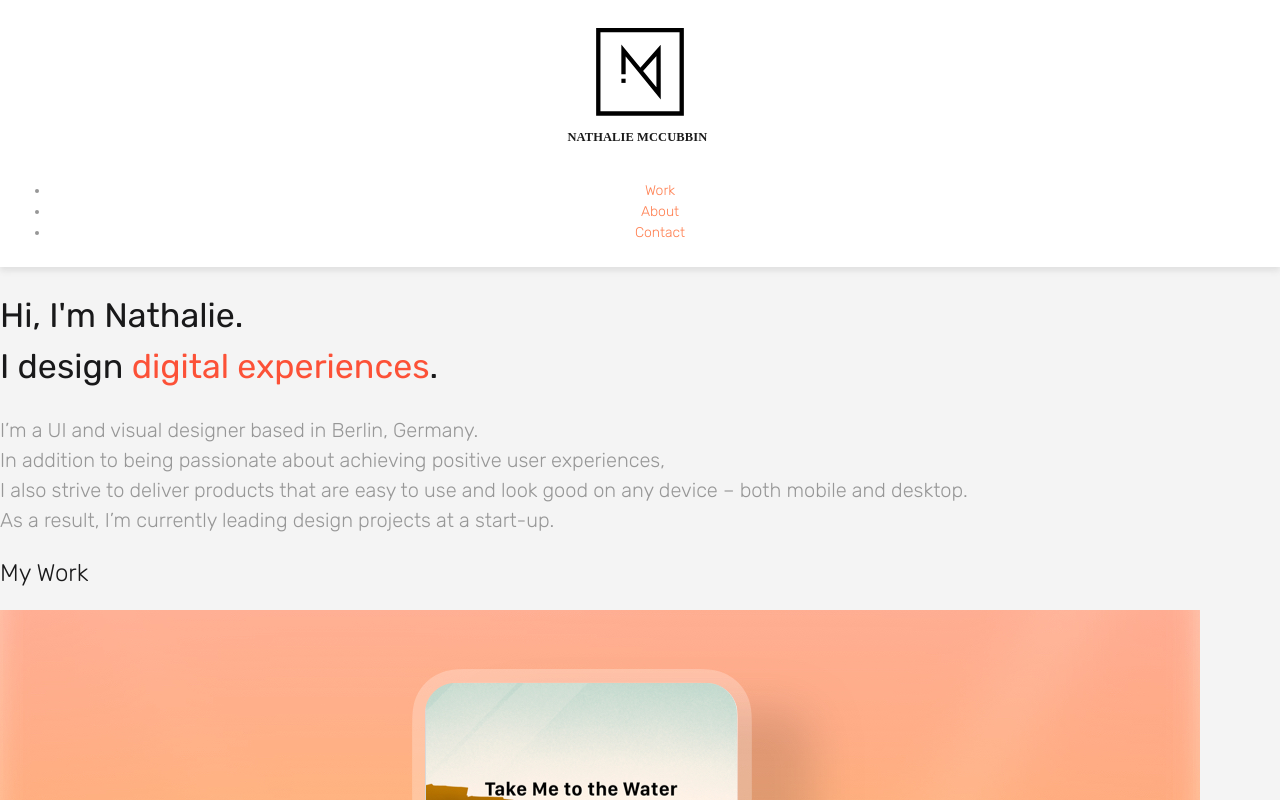
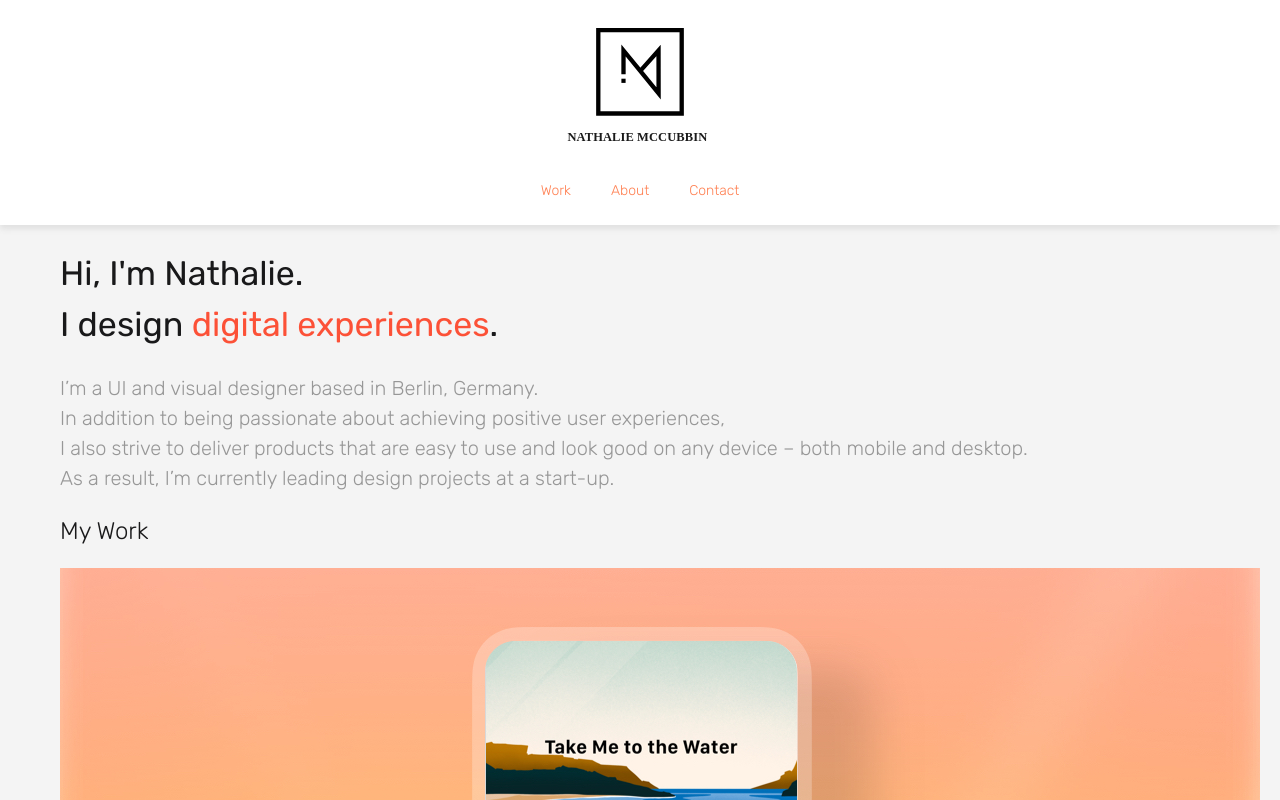
Before and after one commit to NatMay91/Nathalie-McCubbin-Portfolio, a plain HTML site: page index.html in a window 1280 px wide. Shown: the top 800 px of the page. Drawn offline with nearby package versions, Linux system fonts and the light colour scheme.

Commit message:
header and footer adjusted
padding added

```diff
--- a/css/style.css
+++ b/css/style.css
@@ -123,6 +123,16 @@ a:focus {
   text-decoration: underline;
 }
 
+ul {
+  list-style: none;
+  display: flex;
+  padding-left: 0;
+}
+
+ul>li {
+  padding: 0 10px;
+}
+
 .button {
   display: inline-block; /* since the <a> tag is inline by default, we need to change this to inline-block, but more on this in the next exercise */
   background-color: #ff7f50;
@@ -150,3 +160,20 @@ a:focus {
   opacity: 0.8; /* Reduces the opacity of the button to 80% */
   text-decoration: none;
 }
+
+
+/* HEADER styling starts here */
+header ul {
+  justify-content: center;
+}
+
+header ul>li {
+  padding: 0 20px;
+}
+/* HEADER styling ends */
+
+main, footer {
+  max-width: 1200px;
+  margin: 0 auto;
+  padding: 0 20px;
+}
```
Also changed, not shown: 1 other file.
